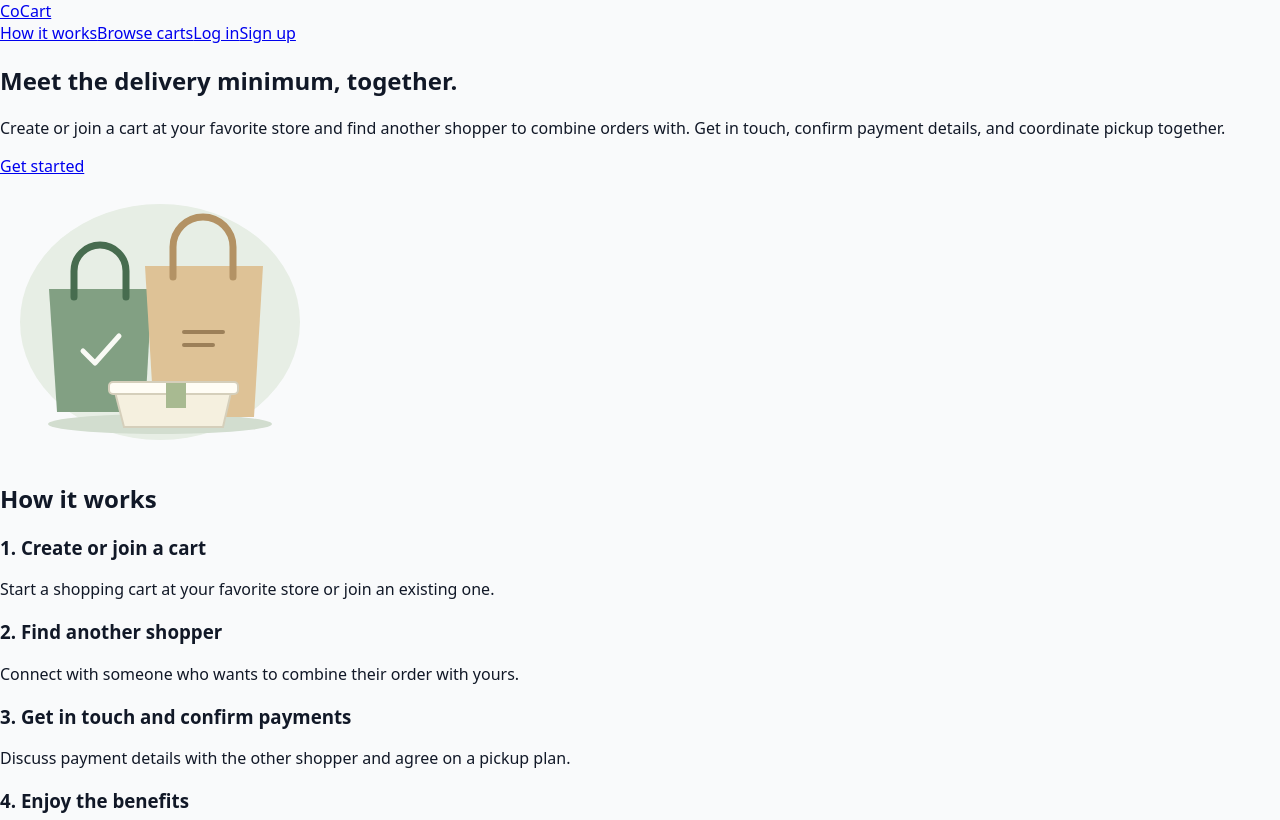
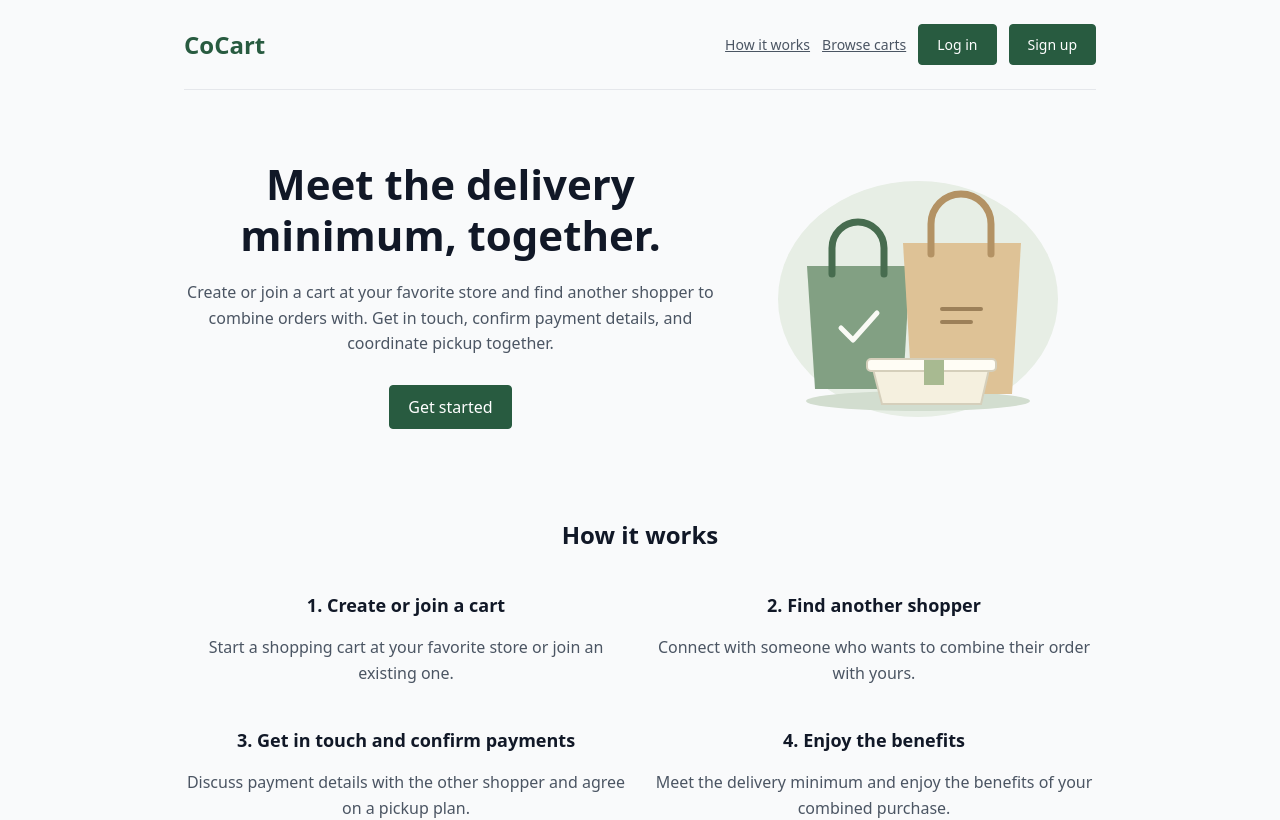
Before and after one commit to CS320-team-5/team-5, a React (Vite) app in the folder frontend/: page / in a window 1280 px wide. Shown: the top 820 px of the page. Built offline with nearby package versions, Linux system fonts and the light colour scheme.

Commit message:
Completed merge from main

```diff
--- a/frontend/package.json
+++ b/frontend/package.json
@@ -11,11 +11,7 @@
     "test": "vitest"
   },
   "dependencies": {
-<<<<<<< HEAD
     "lucide-react": "^1.64.0",
-=======
-    "lucide-react": "^1.59.0",
->>>>>>> 796297f05d07e42f3b1f9ed94008c8fe89b20028
     "react": "^19.2.8",
     "react-dom": "^19.2.8",
     "react-router": "^8.5.0",
--- a/frontend/src/styles/landing.css
+++ b/frontend/src/styles/landing.css
@@ -1,27 +1,12 @@
-<<<<<<< HEAD:frontend/src/styles/landing.css
 .landing-page main {
   text-align: center;
 }
 
 .landing-page h1 {
-=======
-main {
-  text-align: center;
-}
-
-h1 {
->>>>>>> 796297f05d07e42f3b1f9ed94008c8fe89b20028:frontend/src/App.css
   margin: 0;
   font-size: 2.5rem;
 }
 
-<<<<<<< HEAD:frontend/src/styles/landing.css
-=======
-p {
-  margin: 0.75rem 0 0;
-  color: #4b5563;
-}
->>>>>>> 796297f05d07e42f3b1f9ed94008c8fe89b20028:frontend/src/App.css
 .landing-page {
   max-width: 960px;
   margin: 0 auto;
```
Also changed, not shown: 1 other file (tests, documents, lock files or other folders).
